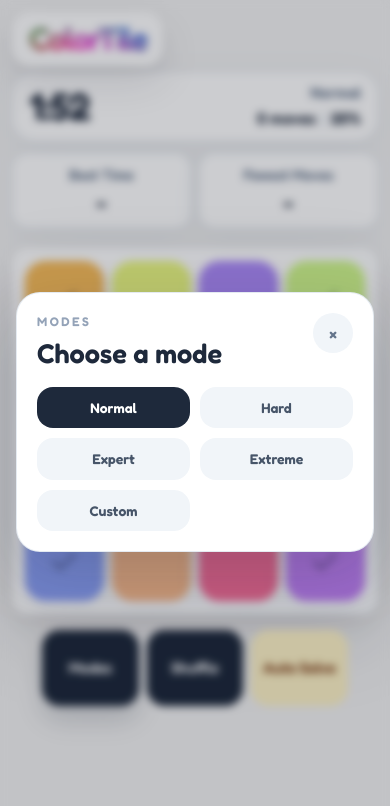
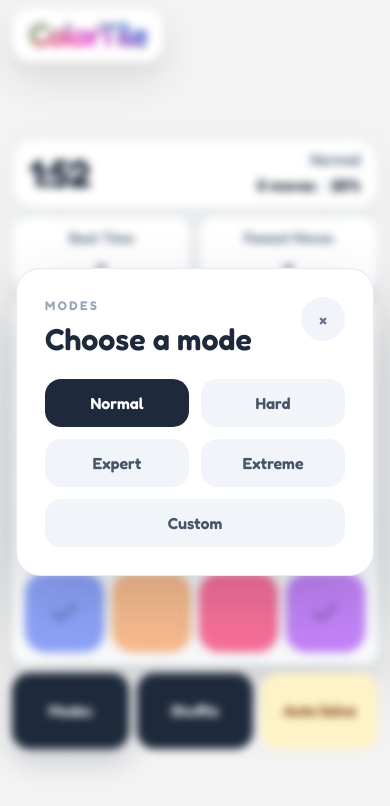
Before and after one commit to 0rka2/ColorTile, a Next.js app: page / in a window 390 px wide. Both pictures are taken after a click on the button "Modes". Shown: the top 806 px of the page. Built offline with nearby package versions, Linux system fonts and the light colour scheme.

Commit message:
improved mobiles screens support

```diff
--- a/app/game-components.tsx
+++ b/app/game-components.tsx
@@ -81,7 +81,7 @@ export function GameHud({
   timeWarning,
 }: Readonly<HudProps>) {
   return (
-    <section className="mb-4 flex w-full max-w-[40rem] flex-col gap-3 sm:mb-5">
+    <section className="flex w-full max-w-[42rem] flex-col gap-2 sm:gap-3">
       <div className="flex min-w-0 items-center justify-between rounded-[1.4rem] border border-slate-200/90 bg-white/95 px-4 py-3 shadow-[0_16px_44px_rgba(148,163,184,0.12)] backdrop-blur sm:flex-1 sm:rounded-[1.75rem] sm:px-5">
         <div>
           <p className={`font-fredoka-display text-[2.4rem] leading-none tracking-tight sm:text-5xl ${timeWarning ? "text-rose-500" : "text-slate-800"}`}>
@@ -387,13 +387,17 @@ export function GameModal({
   const timeUpQuote = TIME_UP_QUOTES[(moves + completion + activeConfig.size) % TIME_UP_QUOTES.length];
   const timeUpStars = getTimeUpStars(completion);
 
-  return (
-    <div className="fixed inset-0 z-10 flex items-center justify-center bg-slate-950/34 p-4 backdrop-blur-md">
+  if (typeof document === "undefined") {
+    return null;
+  }
+
+  return createPortal(
+    <div className="fixed inset-0 z-10 flex items-center justify-center bg-slate-950/28 p-4 backdrop-blur-sm">
       <motion.div
         initial={{ opacity: 0, y: 28, scale: 0.9 }}
         animate={{ opacity: 1, y: 0, scale: 1 }}
         transition={{ duration: 0.42, ease: [0.22, 1, 0.36, 1] }}
-        className="relative w-full max-w-md overflow-hidden rounded-[2rem] border border-white/80 bg-[linear-gradient(180deg,rgba(255,255,255,0.96),rgba(245,248,255,0.92))] p-8 text-center shadow-[0_32px_90px_rgba(15,23,42,0.24),0_14px_34px_rgba(15,23,42,0.12)]"
+        className="relative w-full max-w-[40.5rem] overflow-hidden rounded-[2rem] border border-white/80 bg-white p-8 text-center shadow-[0_32px_90px_rgba(15,23,42,0.24),0_14px_34px_rgba(15,23,42,0.12)] sm:p-10"
       >
         {winState &&
           CELEBRATION_CONFETTI.map((piece, index) => (
@@ -412,58 +416,59 @@ export function GameModal({
           {winState ? (
             <>
               <p className="font-fredoka-strong text-sm uppercase tracking-[0.3em] text-slate-400">Perfect Gradient</p>
-              <h2 className="font-fredoka-display mt-4 text-[2.35rem] leading-none tracking-[-0.05em] text-slate-900">Gradient Complete!</h2>
-              <div className="font-fredoka-strong mt-5 text-lg leading-none tracking-[0.24em] text-amber-500">
+              <h2 className="font-fredoka-display mt-3 text-[2rem] leading-none tracking-[-0.05em] text-slate-900 sm:mt-4 sm:text-[2.35rem]">Gradient Complete!</h2>
+              <div className="font-fredoka-strong mt-4 text-base leading-none tracking-[0.24em] text-amber-500 sm:mt-5 sm:text-lg">
                 {renderStars(3)}
               </div>
-              <p className="font-fredoka-regular mt-5 text-[1.05rem] leading-7 text-slate-500">
+              <p className="font-fredoka-regular mt-4 text-[0.98rem] leading-6 text-slate-500 sm:mt-5 sm:text-[1.05rem] sm:leading-7">
                 You restored the gradient with a clean finish on {activeConfig.label.toLowerCase()}.
               </p>
-              <div className="mt-7 grid grid-cols-3 gap-3">
-                <div className="rounded-[1.4rem] border border-white/80 bg-white/80 px-3 py-4 shadow-[0_16px_34px_rgba(148,163,184,0.12)]">
-                  <p className="font-fredoka-strong text-[0.78rem] uppercase tracking-[0.22em] text-slate-400">Time</p>
-                  <p className="font-fredoka-strong mt-3 text-[1.7rem] leading-none text-slate-900">{timeDisplay}</p>
+              <div className="mt-6 grid grid-cols-3 gap-2 sm:mt-8 sm:gap-4">
+                <div className="rounded-[1rem] border border-slate-100 bg-white px-2 py-3.5 shadow-[0_16px_34px_rgba(148,163,184,0.12)] sm:rounded-[1.4rem] sm:px-4 sm:py-5">
+                  <p className="font-fredoka-strong text-[0.72rem] uppercase tracking-[0.16em] text-slate-400 sm:text-[0.78rem] sm:tracking-[0.22em]">Time</p>
+                  <p className="font-fredoka-strong mt-2 text-[1.3rem] leading-none text-slate-900 sm:mt-3 sm:text-[1.7rem]">{timeDisplay}</p>
                 </div>
-                <div className="rounded-[1.4rem] border border-white/80 bg-white/80 px-3 py-4 shadow-[0_16px_34px_rgba(148,163,184,0.12)]">
-                  <p className="font-fredoka-strong text-[0.78rem] uppercase tracking-[0.22em] text-slate-400">Moves</p>
-                  <p className="font-fredoka-strong mt-3 text-[1.7rem] leading-none text-slate-900">{moves}</p>
+                <div className="rounded-[1rem] border border-slate-100 bg-white px-2 py-3.5 shadow-[0_16px_34px_rgba(148,163,184,0.12)] sm:rounded-[1.4rem] sm:px-4 sm:py-5">
+                  <p className="font-fredoka-strong text-[0.72rem] uppercase tracking-[0.16em] text-slate-400 sm:text-[0.78rem] sm:tracking-[0.22em]">Moves</p>
+                  <p className="font-fredoka-strong mt-2 text-[1.3rem] leading-none text-slate-900 sm:mt-3 sm:text-[1.7rem]">{moves}</p>
                 </div>
-                <div className="rounded-[1.4rem] border border-white/80 bg-white/80 px-3 py-4 shadow-[0_16px_34px_rgba(148,163,184,0.12)]">
-                  <p className="font-fredoka-strong text-[0.78rem] uppercase tracking-[0.22em] text-slate-400">Accuracy</p>
-                  <p className="font-fredoka-strong mt-3 text-[1.7rem] leading-none text-slate-900">{accuracy}%</p>
+                <div className="rounded-[1rem] border border-slate-100 bg-white px-2 py-3.5 shadow-[0_16px_34px_rgba(148,163,184,0.12)] sm:rounded-[1.4rem] sm:px-4 sm:py-5">
+                  <p className="font-fredoka-strong text-[0.72rem] uppercase tracking-[0.16em] text-slate-400 sm:text-[0.78rem] sm:tracking-[0.22em]">Accuracy</p>
+                  <p className="font-fredoka-strong mt-2 text-[1.3rem] leading-none text-slate-900 sm:mt-3 sm:text-[1.7rem]">{accuracy}%</p>
                 </div>
               </div>
             </>
           ) : (
-            <div className="mx-auto mt-2 max-w-sm">
+              <div className="mx-auto mt-3 max-w-lg">
               <h2 className="font-fredoka-display text-[2.35rem] leading-none tracking-[-0.05em] text-slate-900">Time&apos;s up</h2>
               {timeUpStars > 0 && (
-                <p className="font-fredoka-strong mt-5 text-lg leading-none tracking-[0.24em] text-amber-500">{renderStars(timeUpStars)}</p>
+                <p className="font-fredoka-strong mt-6 text-lg leading-none tracking-[0.24em] text-amber-500">{renderStars(timeUpStars)}</p>
               )}
-              <div className="mt-7 grid grid-cols-2 gap-3">
-                <div className="rounded-[1.4rem] border border-white/80 bg-white/80 px-3 py-4 shadow-[0_16px_34px_rgba(148,163,184,0.12)]">
+              <div className="mt-7 grid grid-cols-2 gap-4 sm:mt-8 sm:gap-5">
+                <div className="rounded-[1.3rem] border border-slate-100 bg-white px-4 py-4 shadow-[0_16px_34px_rgba(148,163,184,0.12)] sm:rounded-[1.4rem] sm:px-5 sm:py-5">
                   <p className="font-fredoka-strong text-[0.78rem] uppercase tracking-[0.22em] text-slate-400">Gradient Completion</p>
-                  <p className="font-fredoka-strong mt-3 text-[1.7rem] leading-none text-slate-900">{completion}%</p>
+                  <p className="font-fredoka-strong mt-3 text-[1.7rem] leading-none text-slate-900 sm:mt-4 sm:text-[1.9rem]">{completion}%</p>
                 </div>
-                <div className="rounded-[1.4rem] border border-white/80 bg-white/80 px-3 py-4 shadow-[0_16px_34px_rgba(148,163,184,0.12)]">
+                <div className="rounded-[1.3rem] border border-slate-100 bg-white px-4 py-4 shadow-[0_16px_34px_rgba(148,163,184,0.12)] sm:rounded-[1.4rem] sm:px-5 sm:py-5">
                   <p className="font-fredoka-strong text-[0.78rem] uppercase tracking-[0.22em] text-slate-400">Moves</p>
-                  <p className="font-fredoka-strong mt-3 text-[1.7rem] leading-none text-slate-900">{moves}</p>
+                  <p className="font-fredoka-strong mt-3 text-[1.7rem] leading-none text-slate-900 sm:mt-4 sm:text-[1.9rem]">{moves}</p>
                 </div>
               </div>
-              <p className="font-fredoka-regular mt-5 text-[1.05rem] leading-7 text-slate-500">{timeUpQuote}</p>
+              <p className="font-fredoka-regular mt-6 text-[1.02rem] leading-7 text-slate-500 sm:mt-7 sm:text-[1.08rem] sm:leading-8">{timeUpQuote}</p>
             </div>
           )}
 
           <button
             type="button"
             onClick={onRestart}
-            className="font-fredoka-strong mt-8 rounded-full bg-slate-800 px-7 py-3.5 text-base text-white shadow-[0_18px_34px_rgba(15,23,42,0.2)] transition hover:bg-slate-700"
+            className="font-fredoka-strong mt-8 rounded-full bg-slate-800 px-6 py-3 text-base text-white shadow-[0_18px_34px_rgba(15,23,42,0.2)] transition hover:bg-slate-700 sm:mt-10 sm:px-7 sm:py-3.5"
           >
             Play Again
           </button>
         </div>
       </motion.div>
-    </div>
+    </div>,
+    document.body,
   );
 }
 type ControlsProps = {
@@ -536,9 +541,10 @@ export function GameControls({
           )}
       </div>
 
-      {isModesOpen && (
+      {isModesOpen && typeof document !== "undefined" &&
+        createPortal(
           <motion.div
-          className="fixed inset-0 z-40 flex items-center justify-center bg-slate-950/20 p-4 backdrop-blur-sm"
+            className="fixed inset-0 z-40 flex items-center justify-center bg-slate-950/18 p-4 backdrop-blur-sm"
             initial={{ opacity: 0 }}
             animate={{ opacity: 1 }}
             transition={{ duration: 0.18, ease: [0.22, 1, 0.36, 1] }}
@@ -548,7 +554,7 @@ export function GameControls({
               role="dialog"
               aria-modal="true"
               aria-label="Select game mode"
-            className="relative w-full max-w-sm rounded-[1.5rem] border border-slate-200/90 bg-white p-5 shadow-[0_24px_60px_rgba(15,23,42,0.16)] sm:rounded-[1.75rem] sm:p-6"
+              className="relative w-full max-w-[35rem] rounded-[1.5rem] border border-slate-200/90 bg-white p-7 shadow-[0_24px_60px_rgba(15,23,42,0.16)] sm:rounded-[1.75rem] sm:p-8"
               initial={{ opacity: 0, y: 18, scale: 0.94 }}
               animate={{ opacity: 1, y: 0, scale: 1 }}
               transition={{ duration: 0.24, ease: [0.22, 1, 0.36, 1] }}
@@ -556,28 +562,31 @@ export function GameControls({
               <div className="flex items-start justify-between gap-4">
                 <div>
                   <p className="font-fredoka-strong text-[0.78rem] uppercase tracking-[0.2em] text-slate-400 sm:text-sm sm:tracking-[0.24em]">Modes</p>
-                <h2 className="font-fredoka-display mt-2 text-[1.7rem] leading-none text-slate-800 sm:text-[2rem]">Choose a mode</h2>
+                  <h2 className="font-fredoka-display mt-2 text-[1.9rem] leading-none text-slate-800 sm:text-[2.2rem]">Choose a mode</h2>
                 </div>
                 <button
                   type="button"
                   onClick={() => setIsModesOpen(false)}
                   aria-label="Close modes window"
-                className="font-fredoka-strong flex h-10 w-10 items-center justify-center rounded-full bg-slate-100 text-slate-500 transition hover:bg-slate-200 hover:text-slate-700"
+                  className="font-fredoka-strong flex h-11 w-11 items-center justify-center rounded-full bg-slate-100 text-slate-500 transition hover:bg-slate-200 hover:text-slate-700"
                 >
                   {"\u00D7"}
                 </button>
               </div>
 
-            <div className="mt-5 grid grid-cols-2 gap-2.5 sm:mt-6 sm:gap-3">
+              <div className="mt-6 grid grid-cols-2 gap-3 sm:gap-3.5">
                 {(Object.keys(DIFFICULTY_LABELS) as DifficultyKey[]).map((key) => {
                   const isActive = difficulty === key;
+                  const isCustom = key === "custom";
 
                   return (
                     <button
                       key={key}
                       type="button"
                       onClick={() => handleModeSelect(key)}
-                    className={`font-fredoka-strong rounded-[1rem] px-3 py-3 text-sm leading-tight transition sm:rounded-2xl sm:px-4 ${
+                      className={`font-fredoka-strong rounded-[1rem] px-4 py-3.5 text-base leading-tight transition sm:rounded-2xl sm:px-4 ${
+                        isCustom ? "col-span-2" : ""
+                      } ${
                         isActive
                           ? "bg-slate-800 text-white"
                           : "bg-slate-100 text-slate-600 hover:bg-slate-200"
@@ -589,7 +598,8 @@ export function GameControls({
                 })}
               </div>
             </motion.div>
-        </motion.div>
+          </motion.div>,
+          document.body,
         )}
     </section>
   );
@@ -618,16 +628,20 @@ export function CustomGameModal({
     return null;
   }
 
-  return (
-    <div className="fixed inset-0 z-40 flex items-center justify-center bg-slate-900/18 p-4 backdrop-blur-sm">
-      <div className="w-full max-w-md rounded-[1.5rem] border border-slate-200/90 bg-white p-5 shadow-2xl sm:rounded-[1.75rem] sm:p-7">
+  if (typeof document === "undefined") {
+    return null;
+  }
+
+  return createPortal(
+    <div className="fixed inset-0 z-40 flex items-center justify-center bg-slate-950/18 p-4 backdrop-blur-sm">
+      <div className="w-full max-w-[40.5rem] rounded-[1.5rem] border border-slate-200/90 bg-white p-7 shadow-2xl sm:rounded-[1.75rem] sm:p-9">
         <p className="font-fredoka-strong text-[0.78rem] uppercase tracking-[0.2em] text-slate-400 sm:text-sm sm:tracking-[0.28em]">Custom Game</p>
-        <h2 className="font-fredoka-display mt-3 text-[1.8rem] leading-none text-slate-800 sm:text-[2.15rem]">Build your board</h2>
+        <h2 className="font-fredoka-display mt-3 text-[1.95rem] leading-none text-slate-800 sm:text-[2.4rem]">Build your board</h2>
         <p className="font-fredoka-regular mt-4 text-[0.98rem] leading-6 text-slate-500 sm:text-[1.05rem] sm:leading-7">
           Choose your grid size and timer, then press Start when you are ready. The countdown waits for you.
         </p>
 
-        <div className="mt-6 grid gap-3 sm:grid-cols-2">
+        <div className="mt-6 grid gap-3.5 sm:grid-cols-2">
           <label className="rounded-[1rem] bg-slate-50 p-4 text-base text-slate-600 sm:rounded-2xl">
             <span className="font-fredoka-strong mb-3 block text-[0.78rem] uppercase tracking-[0.2em] text-slate-400 sm:text-[0.82rem] sm:tracking-[0.24em]">
               Grid Size
@@ -638,7 +652,7 @@ export function CustomGameModal({
               max={16}
               value={draftSize}
               onChange={(event) => onSizeChange(Number(event.target.value) || 4)}
-              className="font-fredoka-regular w-full rounded-xl border border-slate-200 bg-white px-4 py-3 text-base text-slate-800 outline-none sm:text-lg"
+              className="font-fredoka-regular w-full rounded-xl border border-slate-200 bg-white px-4 py-3.5 text-base text-slate-800 outline-none sm:text-[1.05rem]"
             />
           </label>
 
@@ -652,12 +666,12 @@ export function CustomGameModal({
               max={480}
               value={draftTime}
               onChange={(event) => onTimeChange(Number(event.target.value) || 10)}
-              className="font-fredoka-regular w-full rounded-xl border border-slate-200 bg-white px-4 py-3 text-base text-slate-800 outline-none sm:text-lg"
+              className="font-fredoka-regular w-full rounded-xl border border-slate-200 bg-white px-4 py-3.5 text-base text-slate-800 outline-none sm:text-[1.05rem]"
             />
           </label>
         </div>
 
-        <div className="mt-6 flex items-center justify-end gap-3">
+        <div className="mt-7 flex items-center justify-end gap-3">
           <button
             type="button"
             onClick={onClose}
@@ -674,6 +688,7 @@ export function CustomGameModal({
           </button>
         </div>
       </div>
-    </div>
+    </div>,
+    document.body,
   );
 }
--- a/app/globals.css
+++ b/app/globals.css
@@ -11,6 +11,7 @@
 body {
   min-height: 100vh;
   margin: 0;
+  overflow: hidden;
   background-color: #f3f3f3;
   font-family: Arial, Helvetica, sans-serif;
 }
--- a/app/page.tsx
+++ b/app/page.tsx
@@ -519,9 +519,9 @@ export default function Home() {
   }, [clearDragSession, updateBoard]);
 
   return (
-    <main className="min-h-screen px-3 py-4 sm:px-6 sm:py-6">
+    <main className="h-screen overflow-hidden px-3 py-4 sm:px-6 sm:py-6">
 
-      <header className="fixed left-3 top-3 z-20 sm:left-8 sm:top-6 lg:left-10">
+      <header className="fixed left-3 top-2 z-20 sm:left-8 sm:top-4 md:left-6 md:top-3 lg:left-10 lg:top-4">
         <div className="rounded-[1.15rem] border border-white/90 bg-white px-3 py-2.5 shadow-[0_16px_40px_rgba(15,23,42,0.10),0_6px_18px_rgba(15,23,42,0.05)] backdrop-blur sm:rounded-[1.4rem] sm:px-4 sm:py-3">
           <p className="font-fredoka-display text-[2rem] font-black leading-none tracking-[-0.05em] text-slate-800 sm:text-5xl">
             <GradientText className="px-1">ColorTile</GradientText>
@@ -529,8 +529,10 @@ export default function Home() {
         </div>
       </header>
 
-      <div className="mx-auto flex min-h-[calc(100vh-2rem)] w-full max-w-[72rem] flex-col pt-14 sm:min-h-[calc(100vh-3rem)] sm:pt-16">
-        <div className="flex flex-1 flex-col items-center justify-start sm:justify-center">
+      <div className="mx-auto flex h-full w-full max-w-[72rem] flex-col pt-11 sm:pt-14 md:pt-24 lg:pt-12">
+        <div className="flex flex-1 flex-col items-center justify-center md:justify-start lg:justify-center">
+        <section className="relative flex w-full flex-col items-center gap-2 sm:gap-3 md:gap-3 lg:mx-auto lg:-translate-y-[5vh] lg:grid lg:max-w-[58rem] lg:grid-cols-[6rem_minmax(0,42rem)_6rem] lg:items-start lg:gap-x-5 lg:gap-y-3">
+          <div className="order-1 w-full lg:col-start-2 lg:max-w-[42rem]">
             <GameHud
               bestMoves={currentBest?.fewestMoves ?? null}
               bestTimeDisplay={
@@ -542,19 +544,9 @@ export default function Home() {
               timeDisplay={formatTime(timeLeft)}
               timeWarning={timeLeft <= 5 && !winState && !loseState}
             />
-
-        <section className="relative mt-1 flex w-full flex-col items-center gap-4 sm:mt-2 sm:gap-5 lg:flex-row lg:items-center lg:justify-center lg:gap-6">
-          <div className="order-2 lg:order-1 lg:shrink-0">
-            <GameControls
-              difficulty={difficulty}
-              showDevControls={process.env.NODE_ENV !== "production"}
-              onAutoSolve={handleAutoSolve}
-              onDifficultyChange={handleDifficultyChange}
-              onRestart={() => startGame(activeConfig)}
-            />
           </div>
 
-          <div className="order-1 w-full lg:order-2 lg:max-w-[58rem]">
+          <div className="order-3 w-full lg:col-start-2 lg:max-w-[42rem]">
             <GameBoard
               key={boardResetKey}
               allowHoverWhenLocked={allowHoverWhenLocked}
@@ -574,6 +566,18 @@ export default function Home() {
               onPointerDown={handlePointerDown}
             />
           </div>
+
+          <div className="order-4 w-full lg:col-start-1 lg:row-start-2 lg:self-start lg:pt-6">
+            <GameControls
+              difficulty={difficulty}
+              showDevControls={process.env.NODE_ENV !== "production"}
+              onAutoSolve={handleAutoSolve}
+              onDifficultyChange={handleDifficultyChange}
+              onRestart={() => startGame(activeConfig)}
+            />
+          </div>
+
+          <div aria-hidden="true" className="hidden lg:block lg:col-start-3 lg:row-start-2 lg:w-24" />
 
           <GameModal
             activeConfig={activeConfig}
```
Also changed, not shown: 1 other file (tests, documents, lock files or other folders). Lines whose indentation alone changed are shown as unchanged.
